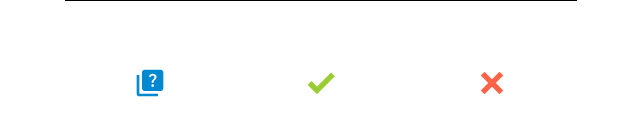
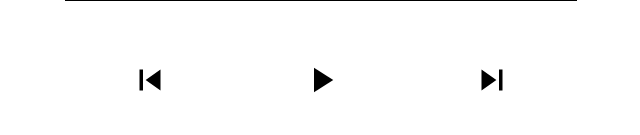
Before and after one commit to alexxuyaowen/sodoku, a React (Create React App) app: page / in a window 1280 px wide. Shown: the part 557-692 px from the top of the page, without its empty margins (319-959 px from the left). Built offline with nearby package versions, Linux system fonts and the light colour scheme.

Commit message:
ui upgrade

```diff
--- a/src/App.js
+++ b/src/App.js
@@ -1,105 +1,153 @@
 import { useEffect, useRef, useState } from "react";
-import { IconButton } from "@mui/material";
+import { SkipPrevious, PlayArrow, Pause, SkipNext } from "@mui/icons-material";
+import { EMPTY_BOARD, EXPERIMENTAL_BOARD } from "./constants";
 import {
-  Undo as UndoIcon,
-  Check as CheckIcon,
-  Clear as ClearIcon,
-  Quiz as QuizIcon,
-} from "@mui/icons-material";
-import { EMPTY_BOARD } from "./constants";
-import { solve, conditionalBorder, validatedValue, to1D } from "./utils";
+  solve,
+  conditionalBorder,
+  validatedValue,
+  to1D,
+  isEmpty,
+} from "./utils";
+import { Button } from "./components/ui/Button";
 import "./index.css";
 
 export default function App() {
-  const [board, setBoard] = useState(EMPTY_BOARD);
-  const [unsolvedBoard, setUnsolvedBoard] = useState();
+  const [board, setBoard] = useState(EXPERIMENTAL_BOARD);
+  const [originalBoard, setOriginalBoard] = useState();
+  const [boardToRecover, setBoardToRecover] = useState();
   const [error, setError] = useState(false);
-  const [nextStep, setNextStep] = useState();
+  const [isPlaying, setIsPlaying] = useState(false);
+  const [played, setPlayed] = useState(false);
+  const [canRecover, setCanRecover] = useState(false);
+  const [isSolved, setIsSolved] = useState(false);
   const refs = useRef([]);
 
   useEffect(() => {
-    if (nextStep) {
-      const { x, y, val, needGuess } = nextStep;
+    if (isPlaying) {
+      const { steps } = solve(board);
+
+      if (steps) {
+        let i = 0;
+        const intervalID = setInterval(() => {
+          if (i === steps.length) {
+            setIsPlaying(false);
+            return;
+          }
+
+          if (!played) {
+            setOriginalBoard(board);
+            setPlayed(true);
+          }
+          putOnBoard(steps[i]);
+          const { x, y, isGuessed } = steps[i];
           const ref = refs.current[to1D(x, y)];
-
-      ref.style.backgroundColor = "#ddd";
-      ref.style.color = needGuess ? "dodgerblue" : "yellowgreen";
-      ref.value = val;
-
-      const timeout = setTimeout(() => {
-        ref.style.backgroundColor = "transparent";
-        ref.style.color = "black";
-        ref.value = "";
-        setNextStep();
+          ref.focus();
+          ref.style.color = isGuessed ? "orange" : "green";
+          i++;
         }, 1000);
 
         return () => {
-        clearTimeout(timeout);
+          clearInterval(intervalID);
+          setIsPlaying(false);
         };
+      } else {
+        erroring();
       }
-  }, [nextStep]);
+    }
+  }, [isPlaying]); // eslint-disable-line react-hooks/exhaustive-deps
 
-  const handleChange = (e, { x, y }) => {
-    setBoard((prev) =>
-      prev.map((row, i) =>
-        i !== x
-          ? row
-          : row.map((val, j) =>
-              j !== y ? val : validatedValue(e.target.value)
-            )
-      )
-    );
-  };
-
-  const solveBoard = () => {
-    const result = solve(board);
-    if (result.board) {
-      board.forEach((row, x) => {
+  useEffect(() => {
+    if (originalBoard && (played || isSolved)) {
+      originalBoard.forEach((row, x) => {
         row.forEach((val, y) => {
+          if (val) {
             const ref = refs.current[to1D(x, y)];
-          if (!val) {
-            ref.style.color = "yellowgreen";
+            ref.style.backgroundColor = "#ddd";
           }
         });
       });
-      setBoard(result.board);
-      setUnsolvedBoard(board);
+    }
+  }, [originalBoard, played, isSolved]);
+
+  const solveBoard = () => {
+    setIsPlaying(false);
+    const { board: solvedBoard, steps } = solve(originalBoard || board);
+    if (solvedBoard && steps) {
+      steps.forEach(({ x, y, val, isGuessed }) => {
+        const ref = refs.current[to1D(x, y)];
+        ref.value = val;
+        ref.style.color = isGuessed ? "orange" : "green";
+      });
+
+      if (!originalBoard) {
+        setOriginalBoard(board);
+      }
+
+      setBoard(solvedBoard);
+      setIsSolved(true);
     } else {
       erroring();
     }
   };
 
-  const unsolveBoard = () => {
-    setBoard(unsolvedBoard);
-    setUnsolvedBoard();
+  const goBack = () => {
+    if (isEmpty(board)) {
+      return;
+    }
 
+    setIsPlaying(false);
+    setPlayed(false);
+    if (originalBoard) {
       board.forEach((row, x) => {
         row.forEach((_, y) => {
           const ref = refs.current[to1D(x, y)];
+          ref.style.backgroundColor = "transparent";
           ref.style.color = "black";
         });
       });
-  };
-
-  const clearBoard = () => {
+      setBoard(boardToRecover || originalBoard);
+      setOriginalBoard();
+      setIsSolved(false);
+    } else {
+      setBoardToRecover(board);
       setBoard(EMPTY_BOARD);
-    setUnsolvedBoard();
-  };
-
-  const showNextStep = () => {
-    const result = solve(board).steps?.at(0);
-    if (result) {
-      setNextStep(result);
-    } else {
-      erroring();
+      setOriginalBoard(EMPTY_BOARD);
+      setCanRecover(true);
     }
   };
 
+  const recover = () => {
+    setBoard(boardToRecover);
+    setOriginalBoard(boardToRecover);
+    setCanRecover(false);
+  };
+
   const erroring = () => {
+    setIsPlaying(false);
     setError(true);
-    setTimeout(() => {
+    const timeoutId = setTimeout(() => {
       setError(false);
     }, 1000);
+
+    return () => {
+      clearTimeout(timeoutId);
+    };
+  };
+
+  const togglePlay = () => {
+    setIsPlaying((prev) => !prev);
+  };
+
+  const putOnBoard = ({ x, y, val }) => {
+    setBoard((prev) =>
+      prev.map((row, i) =>
+        i === x ? row.map((curr, j) => (j === y ? val : curr)) : row
+      )
+    );
+  };
+
+  const selectOnFocus = (x, y) => () => {
+    refs.current[to1D(x, y)].select();
   };
 
   return (
@@ -123,57 +171,38 @@ export default function App() {
               }}
               type="tel"
               pattern="[0–9]*"
-              disabled={error || !!unsolvedBoard}
-              value={value}
-              onChange={(e) => handleChange(e, { x, y })}
+              disabled={error || isSolved || played}
+              value={value || ""}
+              onFocus={selectOnFocus(x, y)}
+              onChange={(e) => {
+                putOnBoard({ x, y, val: validatedValue(e.target.value) });
+                if (canRecover) {
+                  setCanRecover(false);
+                  setOriginalBoard();
+                  setBoardToRecover();
+                }
+              }}
             />
           ))}
         </div>
       ))}
-      {!error && !nextStep && (
       <div className="buttons">
-          {!unsolvedBoard && (
-            <IconButton onClick={showNextStep}>
-              <QuizIcon color="info" sx={{ fontSize: 32, padding: 1 }} />
-            </IconButton>
-          )}
-          {unsolvedBoard ? (
-            <IconButton onClick={unsolveBoard}>
-              <UndoIcon
-                sx={{
-                  stroke: "gray",
-                  strokeWidth: 2,
-                  fontSize: 32,
-                  padding: 1,
-                }}
+        <Button
+          onClick={goBack}
+          Icon={SkipPrevious}
+          disabled={canRecover || error}
         />
-            </IconButton>
-          ) : (
-            <IconButton onClick={solveBoard}>
-              <CheckIcon
-                sx={{
-                  stroke: "yellowgreen",
-                  strokeWidth: 2,
-                  fontSize: 32,
-                  padding: 1,
-                }}
+        <Button
+          onClick={togglePlay}
+          Icon={isPlaying ? Pause : PlayArrow}
+          disabled={canRecover || isSolved || error}
         />
-            </IconButton>
-          )}
-          {!unsolvedBoard && (
-            <IconButton onClick={clearBoard}>
-              <ClearIcon
-                sx={{
-                  stroke: "tomato",
-                  strokeWidth: 2,
-                  fontSize: 32,
-                  padding: 1,
-                }}
+        <Button
+          onClick={canRecover ? recover : solveBoard}
+          Icon={SkipNext}
+          disabled={isSolved || error}
         />
-            </IconButton>
-          )}
       </div>
-      )}
     </div>
   );
 }
--- /dev/null
+++ b/src/components/ui/Button.js
@@ -0,0 +1,12 @@
+import { IconButton } from "@mui/material";
+
+export const Button = ({ onClick, Icon, disabled }) => (
+  <IconButton onClick={onClick} disabled={disabled}>
+    <Icon
+      style={{
+        color: disabled ? "#ccc" : "black",
+        fontSize: 42,
+      }}
+    />
+  </IconButton>
+);
--- a/src/constants.js
+++ b/src/constants.js
@@ -1,2 +1,29 @@
-export const EMPTY_BOARD = new Array(9).fill(new Array(9).fill(""));
+/* eslint-disable */
+export const EMPTY_BOARD = new Array(9).fill(new Array(9).fill(0));
 export const VALID_VALUES = new Set([1, 2, 3, 4, 5, 6, 7, 8, 9]);
+
+const hardestBoard = [
+  [8, 0, 0, 0, 0, 0, 0, 0, 0],
+  [0, 0, 3, 6, 0, 0, 0, 0, 0],
+  [0, 7, 0, 0, 9, 0, 2, 0, 0],
+  [0, 5, 0, 0, 0, 7, 0, 0, 0],
+  [0, 0, 0, 0, 4, 5, 7, 0, 0],
+  [0, 0, 0, 1, 0, 0, 0, 3, 0],
+  [0, 0, 1, 0, 0, 0, 0, 6, 8],
+  [0, 0, 8, 5, 0, 0, 0, 1, 0],
+  [0, 9, 0, 0, 0, 0, 4, 0, 0],
+];
+
+const hardBoard = [
+  [7, 0, 0, 0, 0, 4, 0, 2, 0],
+  [0, 9, 0, 0, 0, 0, 3, 0, 0],
+  [0, 0, 0, 0, 0, 6, 0, 0, 8],
+  [0, 8, 0, 9, 0, 0, 0, 0, 0],
+  [0, 3, 5, 0, 0, 0, 0, 0, 9],
+  [0, 0, 0, 0, 7, 2, 0, 4, 0],
+  [0, 0, 9, 5, 2, 0, 0, 0, 0],
+  [0, 0, 0, 0, 0, 0, 8, 6, 7],
+  [1, 0, 0, 3, 0, 0, 0, 0, 0],
+];
+
+export const EXPERIMENTAL_BOARD = EMPTY_BOARD;
--- a/src/index.css
+++ b/src/index.css
@@ -33,15 +33,15 @@ input:focus {
 }
 
 input:disabled {
-  opacity: 1;
-  background-color: #eee !important;
+  cursor: not-allowed;
+  background-color: transparent;
 }
 
 input::selection {
-  background: transparent;
+  background-color: transparent;
 }
 
-@media (width < 1000px) {
+@media (width < 600px) {
   input {
     height: 64px;
   }
--- a/src/utils/general.js
+++ b/src/utils/general.js
@@ -6,10 +6,13 @@ export const validatedValue = (value) => {
     ? val
     : VALID_VALUES.has(+value[0])
     ? value[0]
-    : "";
+    : 0;
 };
 
 export const conditionalBorder = (condition) =>
   `${condition ? 3 : 0.5}px solid black`;
 
 export const to1D = (x, y) => x * 9 + y;
+
+export const isEmpty = (board) =>
+  board.flat().reduce((count, val) => count + !val, 0) === 81;
--- a/src/utils/solve.js
+++ b/src/utils/solve.js
@@ -246,7 +246,7 @@ const guessSolve = (board, toGuess, history = [], steps) => {
             x: h.toGuess.x,
             y: h.toGuess.y,
             val: h.toGuess.vals[0],
-            needGuess: true,
+            isGuessed: true,
           });
           const simpleSteps = h.logicSolvedSteps?.map((step) => ({
             ...step,
```
Also changed, not shown: 2 other files (tests, documents, lock files or other folders). Lines whose indentation alone changed are shown as unchanged.
